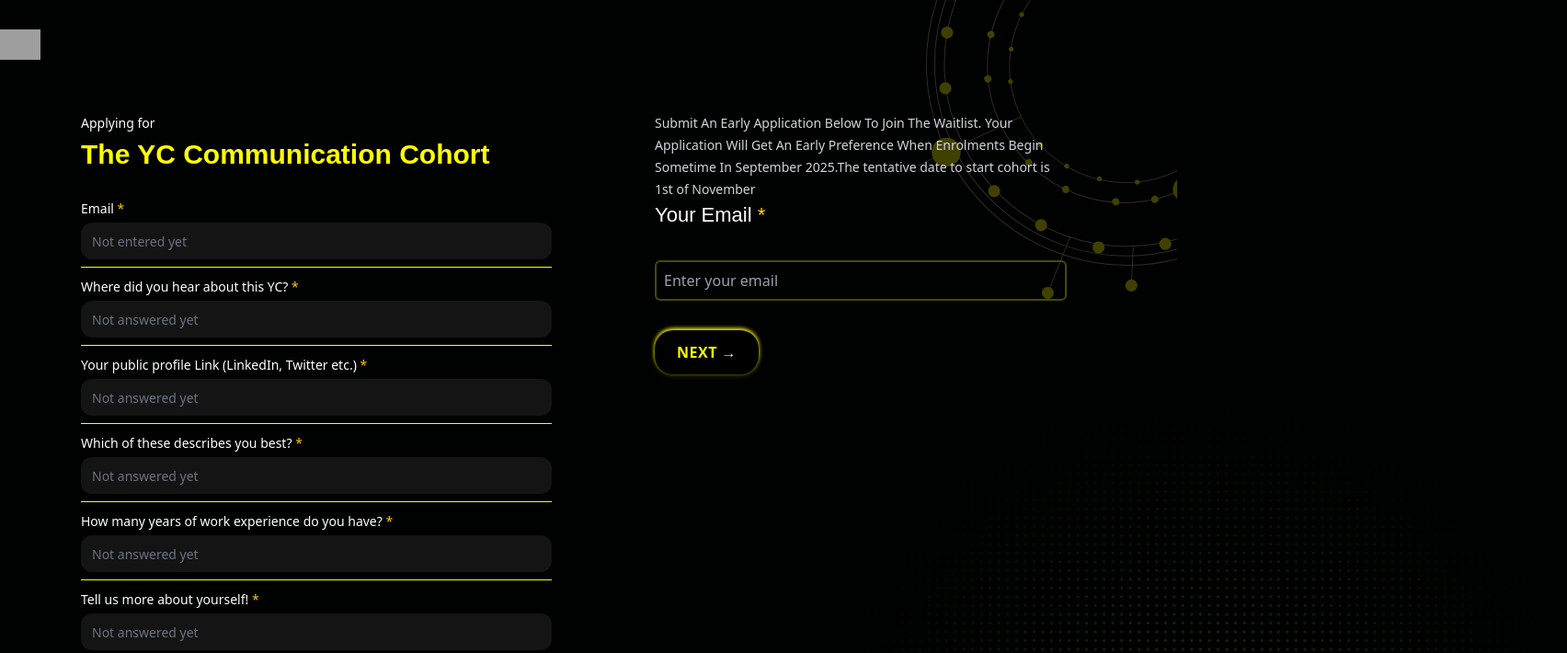
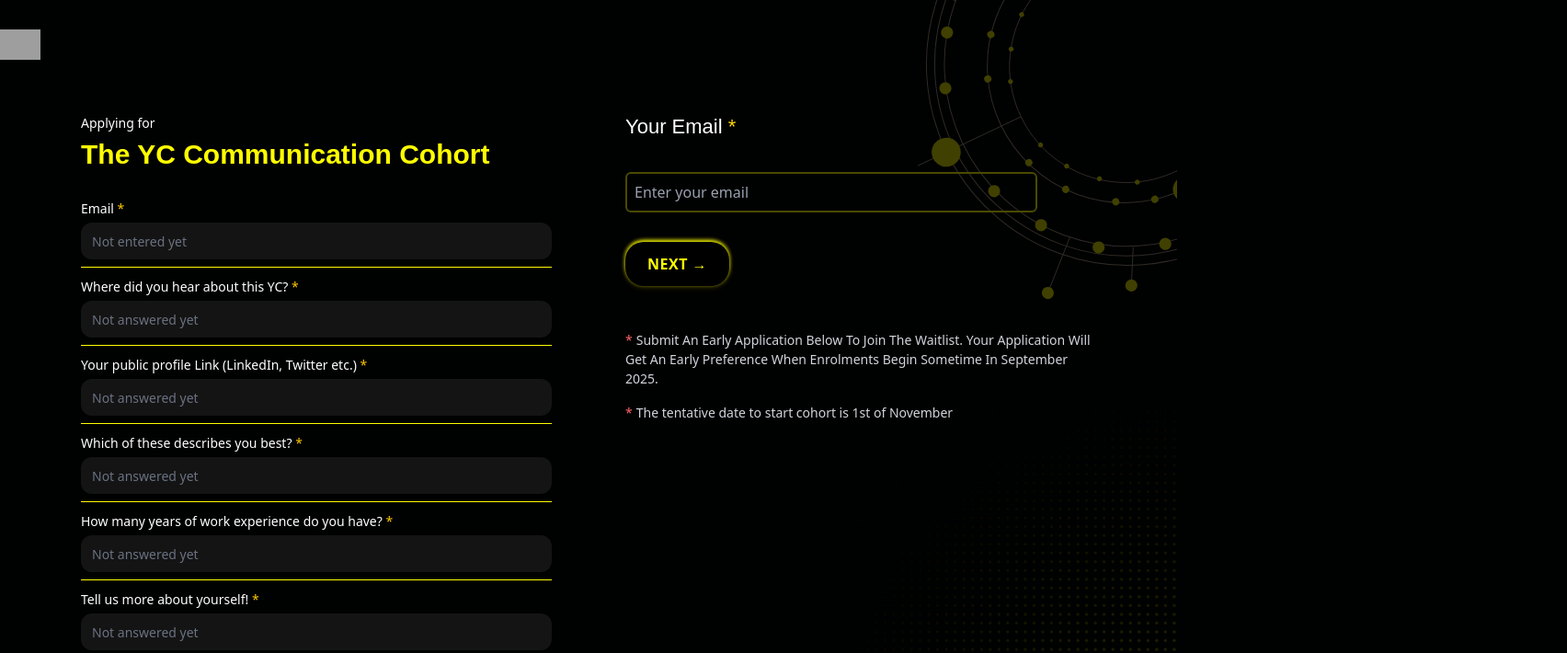
Before and after one commit to yapcapitalist/YC, a React (Vite) app: page /application-form in a window 1280 px wide. Shown: the top 710 px of the page at 92% size, 1704 px wide, since content can reach past the window. Built offline with nearby package versions, Linux system fonts and the light colour scheme; grey boxes are pictures that could not be loaded; a web font is replaced by a local one.

Commit message:
date component

```diff
--- a/src/components/Question.jsx
+++ b/src/components/Question.jsx
@@ -111,17 +111,8 @@ export default function ApplicationForm() {
     const renderRightSide = () => {
         if (current === -1) {
             return (
+                <div className="">
                 <div className="w-full max-w-md text-white">
-
-                    <div className="">
-                        <span className="spannum text-gray-300 mb-4">
-                            Submit An Early Application Below To Join The Waitlist. Your Application Will Get An Early Preference When Enrolments Begin Sometime In September 2025.
-                        </span>
-                        <span className="spannum text-gray-300 mb-4 sm:mb-20">
-                            The tentative date to start cohort is 1st of November
-                        </span>
-                    </div>
-
                     <p className="text-lg mb-6 font-semibold">Your Email <span className="text-[#FFD700]">*</span></p>
                     <input
                         type="email"
@@ -143,6 +134,15 @@ export default function ApplicationForm() {
                     >
                         Next →
                     </button>
+                </div>
+                 <div className="flex flex-col text-medium mt-12">
+                        <span className="spannum text-gray-300 mb-4">
+                            <span className="text-red-400 pr-1">*</span>Submit An Early Application Below To Join The Waitlist. Your Application Will Get An Early Preference When Enrolments Begin Sometime In September 2025.
+                        </span>
+                        <span className="spannum text-gray-300 mb-4 sm:mb-20">
+                            <span className="text-red-400 pr-1">*</span>The tentative date to start cohort is 1st of November
+                        </span>
+                    </div>
                 </div>
             );
         }
@@ -213,12 +213,21 @@ export default function ApplicationForm() {
                         </button>
                     )}
                 </div>
+
+                 <div className="flex flex-col text-medium mt-12">
+                        <span className="spannum text-gray-300 mb-4">
+                            <span className="text-red-400 pr-1">*</span>Submit An Early Application Below To Join The Waitlist. Your Application Will Get An Early Preference When Enrolments Begin Sometime In September 2025.
+                        </span>
+                        <span className="spannum text-gray-300 mb-4 sm:mb-20">
+                           <span className="text-red-400 pr-1">*</span> The tentative date to start cohort is 1st of November
+                        </span>
+                    </div>
             </div>
         );
     };
 
     return (
-        <div className="relative min-h-screen text-white px-8 sm:px-0">
+        <div className="relative min-h-screen text-white px-8 sm:px-0 overflow-hidden">
             <div className="relative rounded z-2 py-8 max-w-7xl mx-auto">
                 <Link to="/">
                     <div className="w-8 sm:w-11">
```
